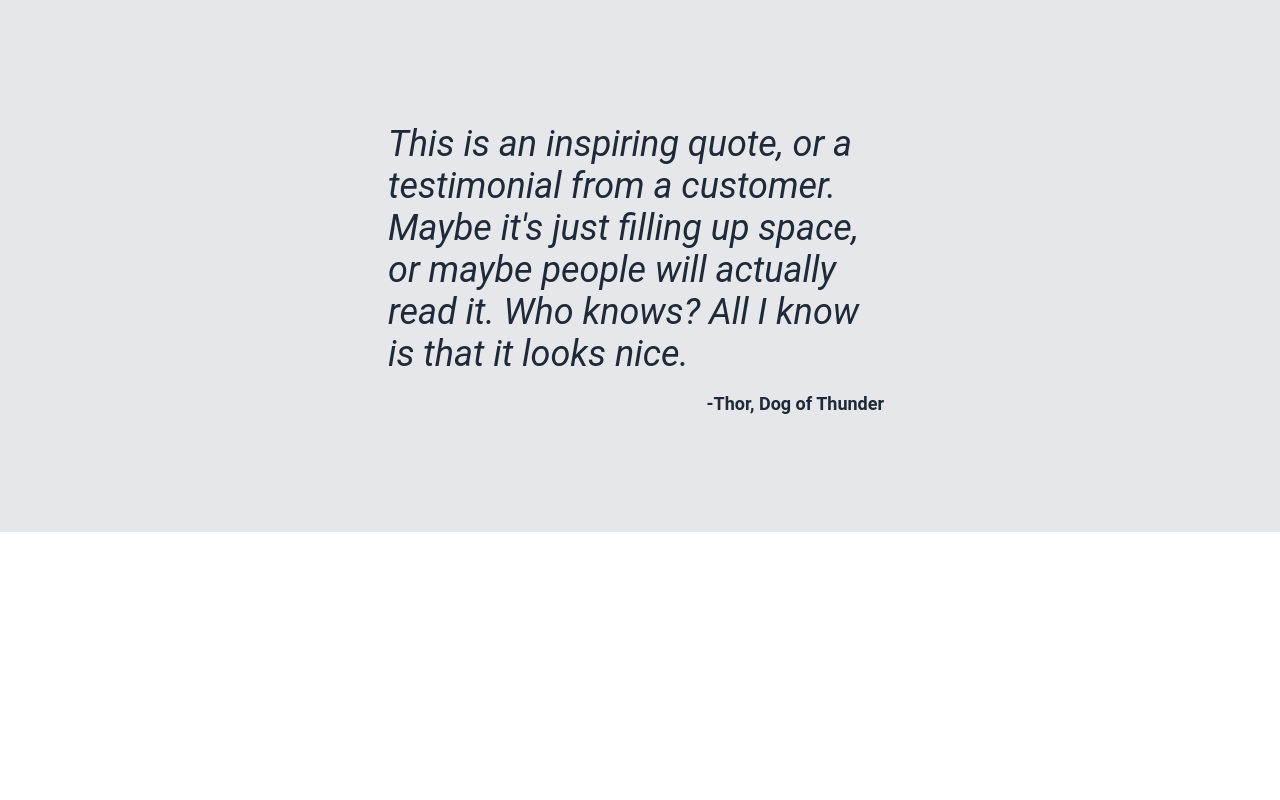
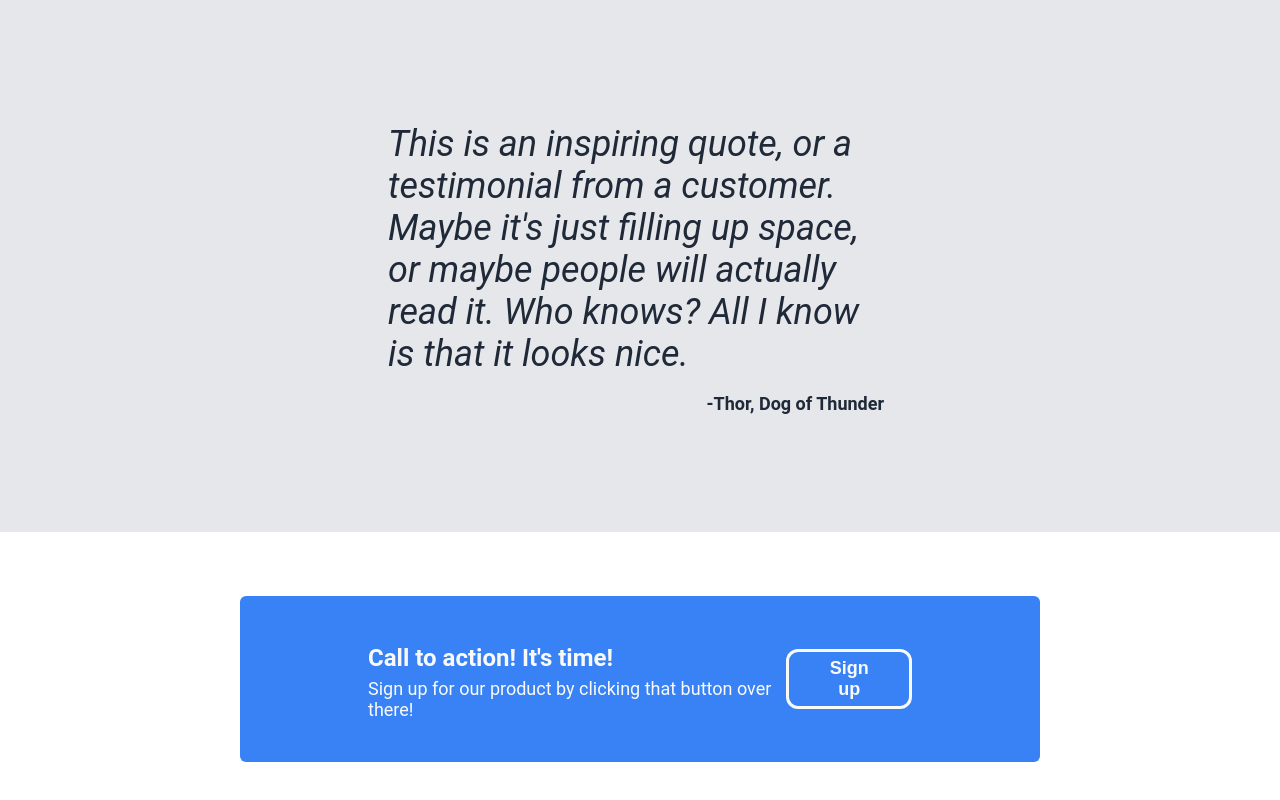
Before and after one commit to mbkhalid23/landing-page, a plain HTML site: page landing-page.html in a window 1280 px wide. Shown: the part 1106-1906 px from the top of the page. Before the commit the page ends 1638 px from the top, so only its background shows below. Drawn offline with Linux system fonts and the light colour scheme.

Commit message:
Add call to action
Add a call to action section with some text and Sign up button.

```diff
--- a/landing-page.html
+++ b/landing-page.html
@@ -76,5 +76,22 @@
         </blockquote>
         <P>-Thor, Dog of Thunder</P>
     </div>
+
+    <div class="cta">
+        <div class="cta-text">
+            <h3>
+                Call to action! It's time!
+            </h3>
+            <p>
+                Sign up for our product by clicking that button over there!
+            </p>
+        </div>
+        <div class="cta-button">
+            <button>
+                Sign up
+            </button>
+        </div>
+
+    </div>
 </body>
 </html>
--- a/styles.css
+++ b/styles.css
@@ -77,7 +77,7 @@ body{
     height: 80%;
 }
 
-button
+.hero-content button
 {
     font-size: 18px;
     font-weight: bold;
@@ -151,3 +151,41 @@ blockquote
     text-align: end;
     padding-right: 48px;
 }
+
+.cta
+{
+    display: flex;
+    align-items: center;
+    justify-content: space-between;
+    background-color: #3882f6;
+    margin: 64px 240px;
+    border-radius: 6px;
+    padding: 24px 128px;
+}
+
+.cta-text
+{
+    color: #f9faf8;
+}
+
+.cta-text h3
+{
+    font-size: 24px;
+    margin-bottom: -12px;
+}
+
+.cta-text p
+{
+    font-size: 18px;
+}
+
+.cta-button button
+{
+    font-size: 18px;
+    font-weight: bold;
+    color: #f9faf8;
+    background-color: #3882f6;
+    border: 3px solid #f9faf8;
+    border-radius: 12px;
+    padding: 6px 32px;
+}
```
